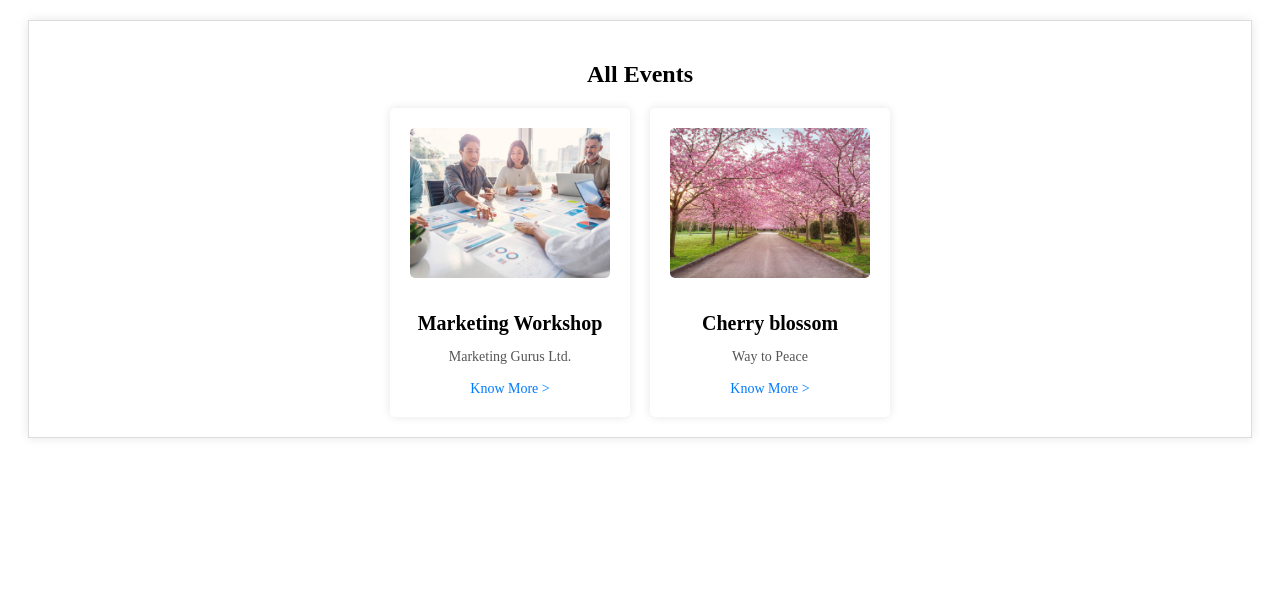
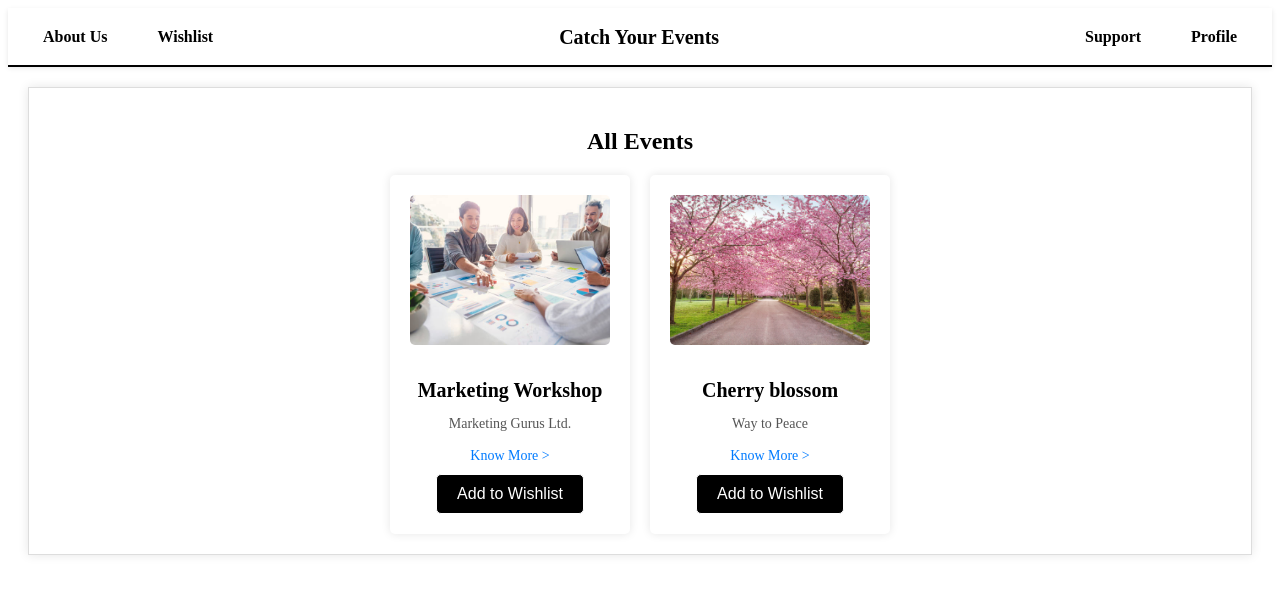
Before and after one commit to sarita711/Team-5-capstone-project, an Angular app in the folder cye/: page /home-normal-user in a window 1280 px wide. Shown: the top 594 px of the page. Built offline with nearby package versions, Linux system fonts and the light colour scheme.

Commit message:
wishlist componet created and some button functionlaity changes

```diff
--- a/cye/src/app/app-routing.module.ts
+++ b/cye/src/app/app-routing.module.ts
@@ -7,6 +7,7 @@ import { LoginComponent } from './login/login.component';
 import { HomeNormalUserComponent } from './home-normal-user/home-normal-user.component';
 import { ContactUsComponent } from './contact-us/contact-us.component';
 import { WelcomePageComponent } from './welcome-page/welcome-page.component';
+import { WishlistComponent } from './wishlist/wishlist.component';
 const routes: Routes = [
   {path: 'dash-company-user', component: DashCompanyUserComponent},
 
@@ -15,7 +16,7 @@ const routes: Routes = [
   {path: 'home-normal-user', component:HomeNormalUserComponent},
 
   {path: 'contact-us', component: ContactUsComponent},
-
+  {path: 'wishlist', component:WishlistComponent},
 
 
 
--- a/cye/src/app/app.module.ts
+++ b/cye/src/app/app.module.ts
@@ -12,6 +12,7 @@ import { LoginComponent } from './login/login.component';
 import { RegisterComponent } from './register/register.component';
 import { ReactiveFormsModule } from '@angular/forms';
 import { WelcomePageComponent } from './welcome-page/welcome-page.component';
+import { WishlistComponent } from './wishlist/wishlist.component';
 
 @NgModule({
   declarations: [
@@ -24,7 +25,8 @@ import { WelcomePageComponent } from './welcome-page/welcome-page.component';
     AboutUsComponent,
     LoginComponent,
     RegisterComponent,
-    WelcomePageComponent
+    WelcomePageComponent,
+    WishlistComponent
   ],
 
 
--- a/cye/src/app/header/header.component.html
+++ b/cye/src/app/header/header.component.html
@@ -1,11 +1,11 @@
 <header class="header-container">
     <div class="left-links">
-        <a href="/about-us" class="header-item">About Us</a>
-        <a href="#" class="header-item">Wishlist</a>
+        <a routerLink="/about-us" class="header-item">About Us</a>
+        <a routerLink="/wishlist" class="header-item">Wishlist</a>
     </div>
     <div class="header-item header-center">Catch Your Events</div>
     <div class="right-links">
-        <a href="#" class="header-item support-item">Support</a>
+        <a routerLink="/contact-us" class="header-item support-item">Support</a>
         <div class="profile-container">
             <a href="#" class="header-item">Profile</a>
             <div class="profile-dropdown">
--- a/cye/src/app/home-normal-user/home-normal-user.component.css
+++ b/cye/src/app/home-normal-user/home-normal-user.component.css
@@ -3,8 +3,6 @@ body {
   font-family: Arial, sans-serif;
   background-color: #f5f5f5;
 }
-
-
 
 .events-container {
   padding: 20px;
@@ -40,7 +38,6 @@ body {
   padding: 20px;
   text-align: center;
   transition: transform 0.3s, box-shadow 0.3s;
-
 }
 
 .event-card:hover {
@@ -48,8 +45,8 @@ body {
   box-shadow: 0px 0px 15px rgba(0, 0, 0, 0.2); /* Darker shadow on hover */
 }
 
-  .event-image img{
-    width:100%;
+.event-image img {
+  width: 100%;
   height: 150px;
   object-fit: cover;
   border-radius: 5px;
@@ -75,3 +72,20 @@ body {
 .event-card a:hover {
   text-decoration: underline;
 }
+
+.wishlist-btn {
+  margin-top: 10px;
+  padding: 10px 20px;
+  border: 1px solid white;
+  border-radius: 5px;
+  background-color: black;
+  color: white;
+  cursor: pointer;
+  font-size: 16px;
+  transition: background-color 0.3s, color 0.3s;
+}
+
+.wishlist-btn:hover {
+  background-color: white;
+  color: black;
+}
--- a/cye/src/app/home-normal-user/home-normal-user.component.html
+++ b/cye/src/app/home-normal-user/home-normal-user.component.html
@@ -1,18 +1,15 @@
-
-
-
+<app-header></app-header>
 <div class="events-container">
   <h2>All Events</h2>
-
-
   <div class="events">
     <div class="event-card">
       <div class="event-image">
-            <img src="assets/images/marketing.jpg" alt="Marketing Workshopp">
+        <img src="assets/images/marketing.jpg" alt="Marketing Workshop">
       </div>
       <h3>Marketing Workshop</h3>
       <p>Marketing Gurus Ltd.</p>
       <a href="#">Know More ></a>
+      <button class="wishlist-btn" (click)="addToWishlist('Marketing Workshop')">Add to Wishlist</button>
     </div>
     <div class="event-card">
       <div class="event-image">
@@ -21,6 +18,7 @@
       <h3>Cherry blossom</h3>
       <p>Way to Peace</p>
       <a href="#">Know More ></a>
+      <button class="wishlist-btn" (click)="addToWishlist('Cherry blossom')">Add to Wishlist</button>
     </div>
   </div>
 </div>
--- a/cye/src/app/home-normal-user/home-normal-user.component.ts
+++ b/cye/src/app/home-normal-user/home-normal-user.component.ts
@@ -1,10 +1,17 @@
 import { Component } from '@angular/core';
+import { WishlistService } from '../wishlist.service';
 
 @Component({
   selector: 'app-home-normal-user',
   templateUrl: './home-normal-user.component.html',
-  styleUrl: './home-normal-user.component.css'
+  styleUrls: ['./home-normal-user.component.css']
 })
 export class HomeNormalUserComponent {
 
+  constructor(private wishlistService: WishlistService) {}
+
+  addToWishlist(eventName: string): void {
+    this.wishlistService.addToWishlist(eventName);
+    console.log(`Added to wishlist: ${eventName}`);
+  }
 }
--- /dev/null
+++ b/cye/src/app/wishlist.service.ts
@@ -0,0 +1,16 @@
+import { Injectable } from '@angular/core';
+
+@Injectable({
+  providedIn: 'root'
+})
+export class WishlistService {
+  private wishlist: string[] = [];
+
+  addToWishlist(item: string): void {
+    this.wishlist.push(item);
+  }
+
+  getWishlist(): string[] {
+    return this.wishlist;
+  }
+}
--- /dev/null
+++ b/cye/src/app/wishlist/wishlist.component.css
@@ -0,0 +1,23 @@
+.wishlist-container {
+    padding: 20px;
+    text-align: center;
+    background-color: white;
+    margin: 20px;
+    border: 1px solid #ddd;
+    box-shadow: 0px 0px 10px rgba(0, 0, 0, 0.1);
+  }
+
+  h2 {
+    font-size: 24px;
+    margin-bottom: 10px;
+  }
+
+  ul {
+    list-style-type: none;
+    padding: 0;
+  }
+
+  li {
+    font-size: 18px;
+    margin: 5px 0;
+  }
--- /dev/null
+++ b/cye/src/app/wishlist/wishlist.component.html
@@ -0,0 +1,8 @@
+<app-header></app-header>
+
+<div class="wishlist-container">
+  <h2>Your Wishlist</h2>
+  <ul>
+    <li *ngFor="let item of wishlist">{{ item }}</li>
+  </ul>
+</div>
--- /dev/null
+++ b/cye/src/app/wishlist/wishlist.component.ts
@@ -0,0 +1,17 @@
+import { Component, OnInit } from '@angular/core';
+import { WishlistService } from '../wishlist.service';
+
+@Component({
+  selector: 'app-wishlist',
+  templateUrl: './wishlist.component.html',
+  styleUrls: ['./wishlist.component.css']
+})
+export class WishlistComponent implements OnInit {
+  wishlist: string[] = [];
+
+  constructor(private wishlistService: WishlistService) {}
+
+  ngOnInit(): void {
+    this.wishlist = this.wishlistService.getWishlist();
+  }
+}
```
Also changed, not shown: 2 other files (tests, documents, lock files or other folders). Lines whose indentation alone changed are shown as unchanged.
